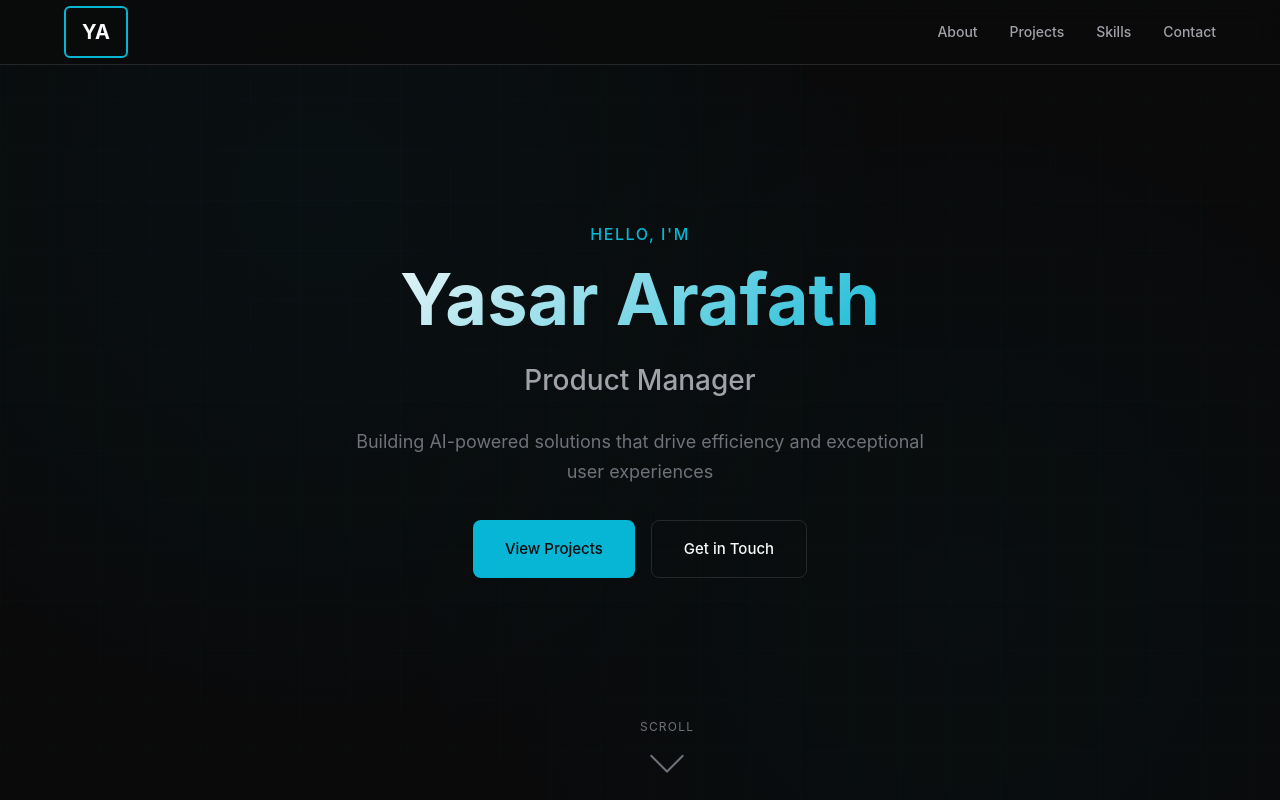
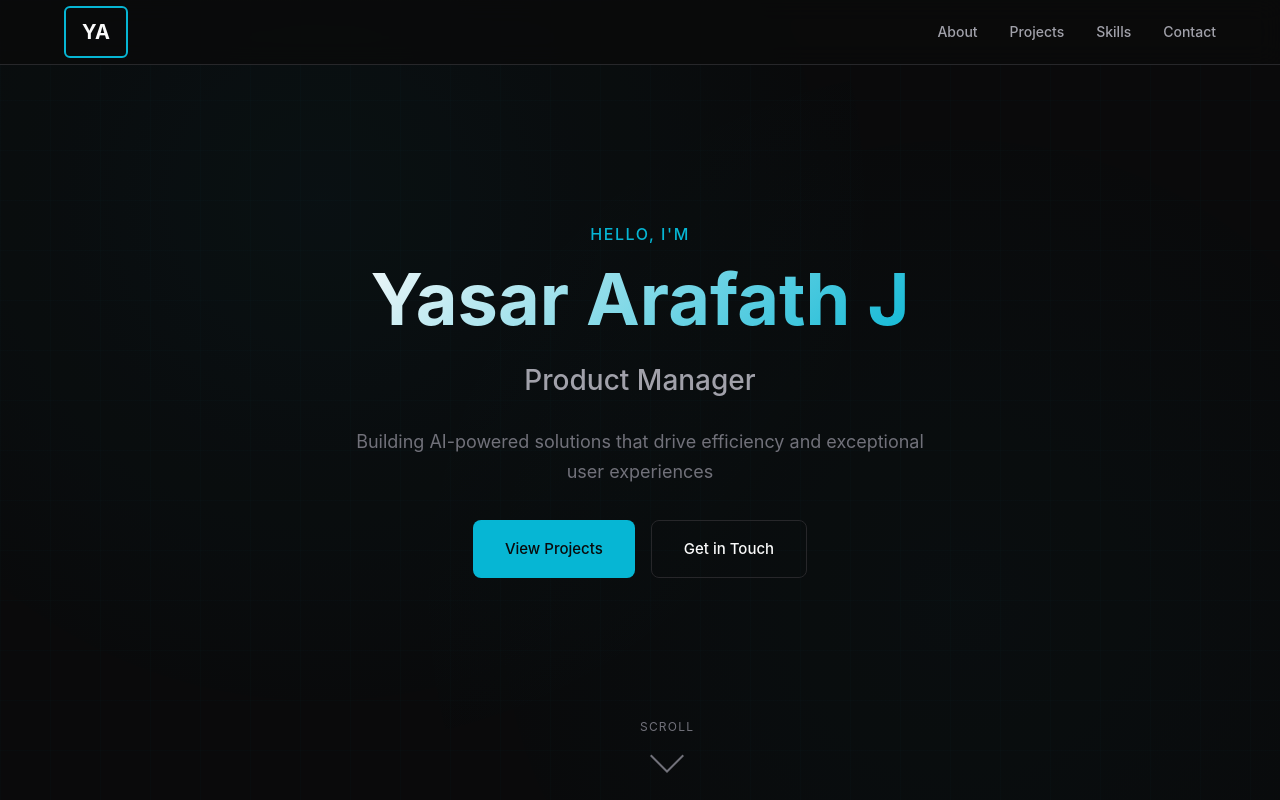
Before and after one commit to yasar-raf/portfolio, a plain HTML site: page index.html in a window 1280 px wide. Shown: the top 800 px of the page. Drawn offline with Linux system fonts and the light colour scheme.

Commit message:
adding J at the end

```diff
--- a/index.html
+++ b/index.html
@@ -3,9 +3,9 @@
 <head>
     <meta charset="UTF-8">
     <meta name="viewport" content="width=device-width, initial-scale=1.0">
-    <meta name="description" content="Yasar Arafath - Product Manager specializing in AI solutions and technology-driven products">
+    <meta name="description" content="Yasar Arafath J - Product Manager specializing in AI solutions and technology-driven products">
     <meta name="keywords" content="Product Manager, AI, Machine Learning, Technology">
-    <title>Yasar Arafath | Product Manager</title>
+    <title>Yasar Arafath J | Product Manager</title>
     <link rel="stylesheet" href="styles.css">
 </head>
 <body>
@@ -30,7 +30,7 @@
         <div class="hero-bg-pattern"></div>
         <div class="hero-content">
             <p class="hero-greeting fade-in">Hello, I'm</p>
-            <h1 class="hero-name fade-in delay-1">Yasar Arafath</h1>
+            <h1 class="hero-name fade-in delay-1">Yasar Arafath J</h1>
             <p class="hero-title fade-in delay-2">Product Manager</p>
             <p class="hero-subtitle fade-in delay-3">Building AI-powered solutions that drive efficiency and exceptional user experiences</p>
             <div class="hero-cta fade-in delay-4">
@@ -308,7 +308,7 @@
     <!-- Footer -->
     <footer class="footer">
         <div class="container">
-            <p>&copy; 2024 Yasar Arafath. All rights reserved.</p>
+            <p>&copy; 2024 Yasar Arafath J. All rights reserved.</p>
         </div>
     </footer>
 
--- a/script.js
+++ b/script.js
@@ -1,5 +1,5 @@
 /**
- * Yasar Arafath - Portfolio Website
+ * Yasar Arafath J - Portfolio Website
  * JavaScript for animations and interactivity
  */
 
@@ -235,7 +235,7 @@
     // ===================================
     // Console Welcome Message
     // ===================================
-    console.log('%c Welcome to Yasar Arafath\'s Portfolio!',
+    console.log('%c Welcome to Yasar Arafath J\'s Portfolio!',
         'background: #06b6d4; color: #0a0a0b; padding: 10px 20px; font-size: 16px; font-weight: bold; border-radius: 4px;');
     console.log('%c Built with vanilla HTML, CSS & JavaScript',
         'color: #a1a1aa; padding: 5px 0;');
```
